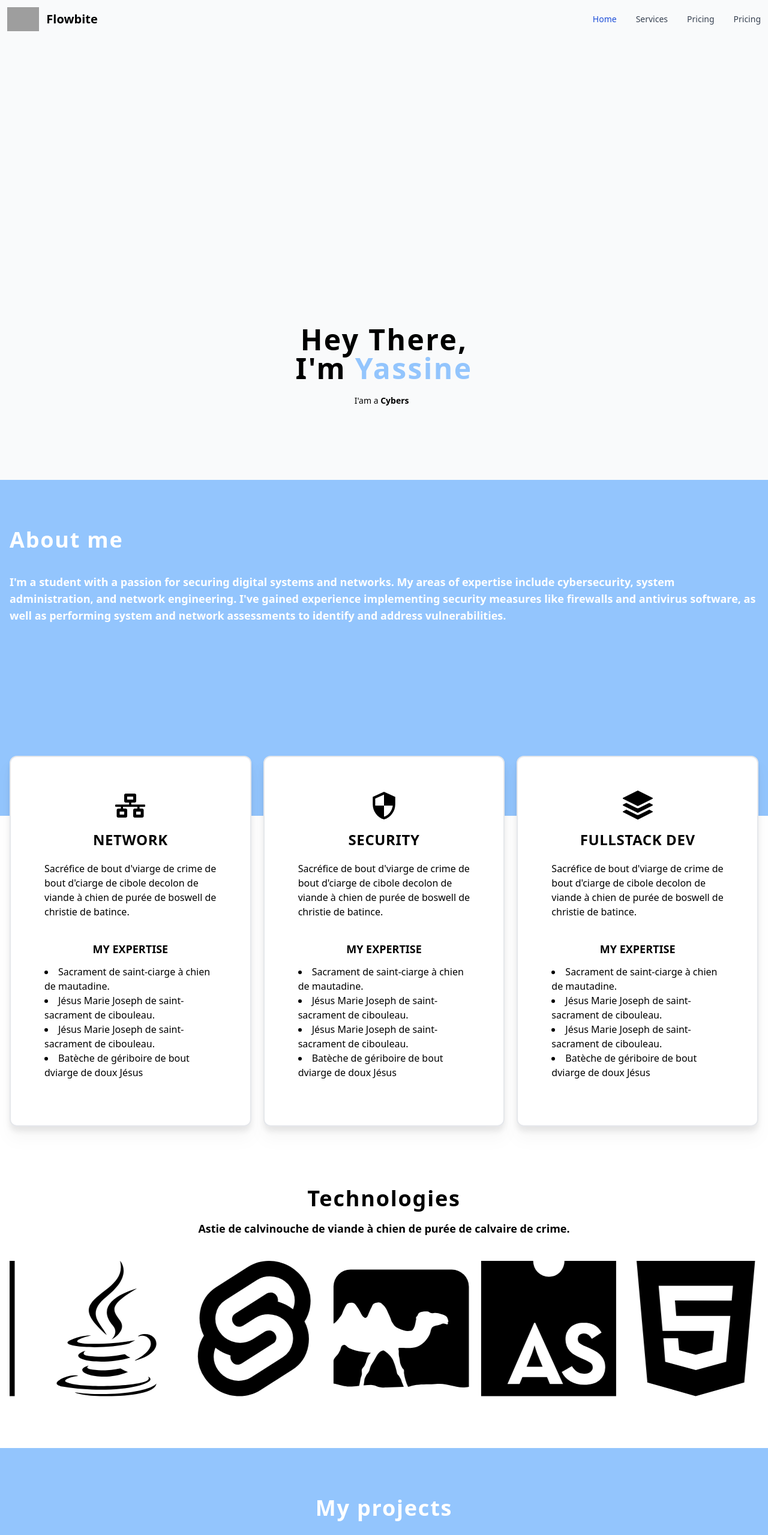
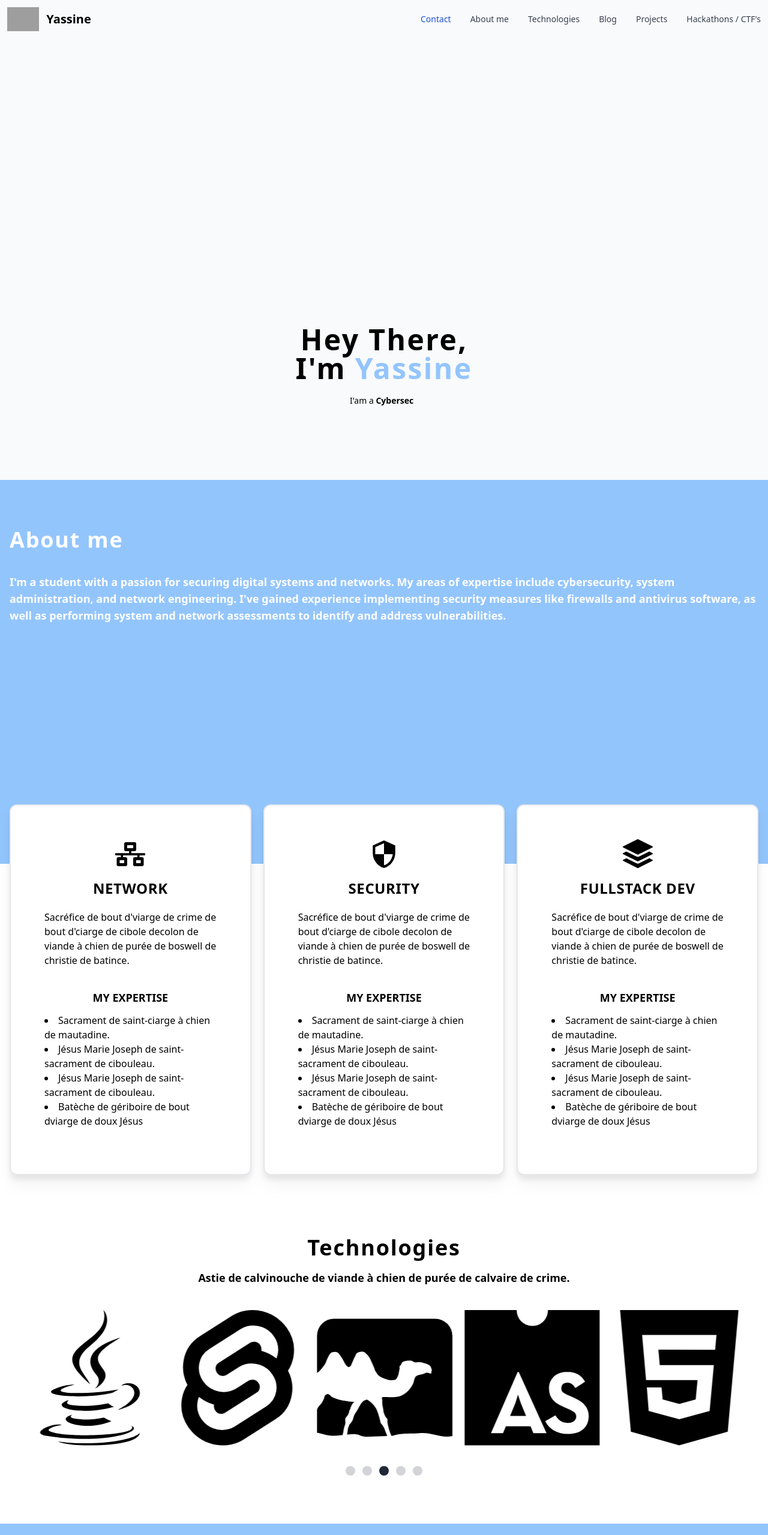
Before and after one commit to Yasha-ops/portfolio, a React (Vite) app: page / in a window 1280 px wide. Shown: the top 2559 px of the page at 60% size. Built offline with nearby package versions, Linux system fonts and the light colour scheme; grey boxes are pictures that could not be loaded; some icons are missing.

Commit message:
fix(projects): Fix carousel onwrap

```diff
--- a/src/components/AboutMe.tsx
+++ b/src/components/AboutMe.tsx
@@ -8,11 +8,11 @@ class AboutMe extends React.Component {
         return (
             <section className="min-h-screen-custom w-full bg-primary text-left h-auto">
                 <h1 className="px-4 text-white font-bold text-4xl pt-20 tracking-wider">About me</h1>
-                <p className="p-4 pt-9 text-white text-lg font-bold">
+                <p className="p-4 pt-9 text-white text-lg font-bold pb-[100px]">
                     I'm a student with a passion for securing digital systems and networks.
                     My areas of expertise include cybersecurity, system administration,
                     and network engineering. I've gained experience implementing security
-                    measures like firewalls and antivirus software, as well as performing
+                        measures like firewalls and antivirus software, as well as performing
                     system and network assessments to identify and address vulnerabilities.
                 </p>
             </section>
--- a/src/components/Carousel.tsx
+++ b/src/components/Carousel.tsx
@@ -12,7 +12,13 @@ export const CarouselItem = ({ children }: any) => {
 };
 
 const Carousel = ({ children }: any) => {
+
+  const Indicator = (props: any) => {
+    return <div className={`rounded-full h-4 aspect-square bg-background ${props.index == props.currentIndex ? 'bg-opacity-100' : 'bg-opacity-20'}`}></div>
+  };
+
   const [activeIndex, setActiveIndex] = useState(0);
+
   const [paused, setPaused] = useState(false);
 
   const updateIndex = (newIndex: any) => {
@@ -46,11 +52,19 @@ const Carousel = ({ children }: any) => {
   });
 
   return (
-    <div {...handlers} className="carousel" onMouseEnter={() => setPaused(true)} onMouseLeave={() => setPaused(false)} data-name='carousel' >
+    <div {...handlers} className="carousel flex flex-col gap-7" onMouseEnter={() => setPaused(true)} onMouseLeave={() => setPaused(false)} data-name='carousel' >
       <div className="inner" style={{ transform: `translateX(-${activeIndex * 100}%)` }} >
         {React.Children.map(children, (child, index) => {
           return React.cloneElement(child);
         })}
+      </div>
+      <div className="w-full flex justify-center items-center" data-name='indicators'>
+        <div className="flex gap-3">
+          {
+            React.Children.map(children, (child, index) => {
+              return <Indicator index={index} currentIndex={activeIndex} />
+            })}
+        </div>
       </div>
     </div>
   );
@@ -59,10 +73,10 @@ const Carousel = ({ children }: any) => {
 
 interface GridCarouselProps {
   children: any,
-  rows : number,
-  cols : number,
-  gap : number,
-  isHorizontal : boolean
+  rows: number,
+  cols: number,
+  gap: number,
+  isHorizontal: boolean
 }
 
 
@@ -94,8 +108,6 @@ export class GridCarousel extends React.Component<GridCarouselProps, any>{
       childrenArray: this.convertArray(React.Children.toArray(this.props.children),
         this.props.cols * this.props.rows)
     }
-
-    console.log("STATE", this.state);
   }
 
   render() {
@@ -103,8 +115,8 @@ export class GridCarousel extends React.Component<GridCarouselProps, any>{
       <Carousel>
         {
           this.state.childrenArray.map((rows: any) => {
-            const customClass = ! this.props.isHorizontal
-                ? `grid grid-cols-${this.props.cols} grid-rows-${this.props.rows} gap-${this.props.gap} w-full`
+            const customClass = !this.props.isHorizontal
+              ? `grid grid-cols-${this.props.cols} grid-rows-${this.props.rows} gap-${this.props.gap} w-full whitespace-normal`
               : `flex justify-between gap-${this.props.gap}`;
             return (
               <CarouselItem>
--- a/src/components/NavBar.tsx
+++ b/src/components/NavBar.tsx
@@ -4,43 +4,68 @@ import "~/styles/NavBar.css"
 
 const REDIR_BUTTONS = [
     {
-        title: "Home",
+        title: "Contact",
         href: "#",
         isPrimary: true
     },
     {
-        title: "Services",
+        title: "About me",
         href: "#",
         isPrimary: false
     },
     {
-        title: "Pricing",
+        title: "Technologies",
         href: "#",
         isPrimary: false
     },
     {
-        title: "Pricing",
+        title: "Blog",
+        href: "#",
+        isPrimary: false
+    },
+    {
+        title: "Projects",
+        href: "#",
+        isPrimary: false
+    },
+    {
+        title: "Hackathons / CTF's",
         href: "#",
         isPrimary: false
     },
 ]
 
 // TODO: Add menu mobile
-class NavBar extends React.Component {
+class NavBar extends React.Component<any, any>{
+
+    constructor(props: any){
+        super(props);
+
+        this.state = {
+            isButtonsHidden: true
+        }
+    }
+
     render() {
         return (
             <nav className="p-3 border-gray-200 bg-gray-50 dark:bg-gray-800 dark:border-gray-700">
                 <div className="container flex flex-wrap items-center justify-between mx-auto">
                     <a href="#" className="flex items-center">
-                        <img src="https://flowbite.com/docs/images/logo.svg" className="h-6 mr-3 sm:h-10" alt="Flowbite Logo" />
-                        <span className="self-center text-xl font-semibold whitespace-nowrap dark:text-white">Flowbite</span>
+                        <img src="https://flowbite.com/docs/images/logo.svg" className="h-6 mr-3 sm:h-10" alt="Yassine Logo" />
+                        <span className="self-center text-xl font-semibold whitespace-nowrap dark:text-white">Yassine</span>
                     </a>
-                    <button data-collapse-toggle="navbar-solid-bg" type="button" className="inline-flex items-center p-2 ml-3 text-sm text-gray-500 md:hidden hover:bg-gray-100 focus:outline-none focus:ring-2 focus:ring-gray-200 dark:text-gray-400 dark:hover:bg-gray-700 dark:focus:ring-gray-600" aria-controls="navbar-solid-bg" aria-expanded="false">
+                    <button data-collapse-toggle="navbar-solid-bg"
+                        type="button"
+                        className="inline-flex items-center p-2 ml-3 text-sm text-gray-500 md:hidden hover:bg-gray-100 focus:outline-none focus:ring-2 focus:ring-gray-200 dark:text-gray-400 dark:hover:bg-gray-700 dark:focus:ring-gray-600"
+                        aria-controls="navbar-solid-bg"
+                        aria-expanded="false"
+                        onClick={(e) => this.setState({isButtonsHidden : !this.state.isButtonsHidden})}
+                    >
                         <span className="sr-only">Open main menu</span>
                         <svg className="w-6 h-6" aria-hidden="true" fill="currentColor" viewBox="0 0 20 20" xmlns="http://www.w3.org/2000/svg"><path fill-rule="evenodd" d="M3 5a1 1 0 011-1h12a1 1 0 110 2H4a1 1 0 01-1-1zM3 10a1 1 0 011-1h12a1 1 0 110 2H4a1 1 0 01-1-1zM3 15a1 1 0 011-1h12a1 1 0 110 2H4a1 1 0 01-1-1z" clip-rule="evenodd"></path></svg>
                     </button>
-                    <div className="hidden w-full md:block md:w-auto" id="navbar-solid-bg">
-                        <ul className="flex flex-col mt-4 bg-gray-50 md:flex-row md:space-x-8 md:mt-0 md:text-sm md:font-medium md:border-0 md:bg-transparent dark:bg-gray-800 md:dark:bg-transparent dark:border-gray-700">
+                    <div className={`${this.state.isButtonsHidden ? 'hidden' : 'block absolute top-10 z-10 right-0'} w-full md:block md:w-auto`} id="navbar-solid-bg">
+                        <ul className={`flex flex-col mt-4 bg-gray-50 ${this.state.isButtonsHidden ? '' : 'border-x-2 border-b-2 rounded'} md:flex-row md:space-x-8 md:mt-0 md:text-sm md:font-medium md:border-0 md:bg-transparent dark:bg-gray-800 md:dark:bg-transparent dark:border-gray-700`}>
                             {
                                 REDIR_BUTTONS.map((elt, idx) => {
                                     return elt.isPrimary ?
--- a/src/components/Projects.tsx
+++ b/src/components/Projects.tsx
@@ -11,6 +11,8 @@ import gummu from "~/assets/GearedCameraInC.png"
 import krylegal from "~/assets/krylegal.png"
 import eyet from "~/assets/Eye-t.png"
 
+import { SiGithub } from 'react-icons/si';
+import { AiOutlineLink, AiOutlineInfoCircle } from 'react-icons/ai';
 
 const PROJECTS = [
     {
@@ -65,25 +67,31 @@ const PROJECTS = [
 const Project = (props: any) => {
     return (
         <div className="card-container group">
-            <div className="flex-auto w-full bg-white group-hover:scale-[1.2] flex flex-col justify-between h-full text-center">
-                <div className="text-center w-full">
-                    <span className="pb-5 font-semibold text-secondary text-lg">{props.title}</span>
-                    <hr className="h-px bg-primary border-0"></hr>
+            <div className="flex-auto w-full bg-background flex flex-col h-full text-center text-green-500">
+                <div className="text-center w-full bg-[#D5CDCA] text-black">
+                    <div className="w-full flex px-5 items-center gap-5">
+                        <div className="flex justify-around gap-2" data-name="buttons">
+                            <div className="rounded-full bg-[#F21D2C] w-4 h-4"></div>
+                            <div className="rounded-full bg-[#FCA112] w-4 h-4"></div>
+                            <div className="rounded-full bg-[#49B446] w-4 h-4"></div>
+                        </div>
+                        <span className="font-medium text-secondary text-lg text-center">{props.title}</span>
+                    </div>
                 </div>
 
-                <div className="w-full text-center flex-auto items-center justify-center flex">
-                    <p>{props.description}</p>
+                <div className="w-full text-left flex-auto flex flex-col px-4 gap-3 pt-4">
+                    <p>yasha: ~$ <span className="text-white">cat README.md</span></p>
+                    <p className="text-white">{props.description}</p>
                 </div>
 
-                <div className="w-full">
-                    <hr className="h-px bg-primary border-0 "></hr>
-                    <div className="w-full flex justify-between px-5">
+                <div className="w-full bg-[#D5CDCA]">
+                    <div className="w-full flex justify-between px-5 text-black">
                         <div className="flex items-center">
                             <AiFillStar />
                             <span>{props.stars}</span>
                         </div>
                         <span className="font-semibold">
-                            More infos
+                            Click for infos
                         </span>
                         <div className="flex items-center">
                             <TbGitCommit />
@@ -93,12 +101,13 @@ const Project = (props: any) => {
                 </div>
             </div>
 
-            < figcaption
-                className="group-hover:opacity-100" >
+            <figcaption className="group-hover:opacity-100">
                 <h3>{props.title}</h3>
-                <button type="button">
-                    {props.buttonTitle}
-                </button>
+                <div className="flex w-full justify-around px-5">
+                    <button type="button"><SiGithub size={'100%'}/></button>
+                    <button type="button"><AiOutlineLink size={'100%'}/></button>
+                    <button type="button"><AiOutlineInfoCircle size={'100%'}/></button>
+                </div>
             </figcaption >
         </div >
     );
--- a/src/styles/Card.css
+++ b/src/styles/Card.css
@@ -15,7 +15,7 @@
 .card-container > figcaption {
     @apply
         absolute inset-0 flex items-center rounded-xl
-        justify-center text-white bg-black bg-opacity-75
+        justify-center text-white bg-background bg-opacity-100
         flex-col opacity-0
         transition-opacity
         duration-300 text-center;
@@ -25,10 +25,6 @@
     @apply text-white text-xl font-bold pb-3;
 }
 
-.card-container > figcaption > button {
-    @apply
-        transition ease-in duration-300 text-white bg-gradient-to-br
-        from-green-400 to-blue-600 hover:bg-gradient-to-bl focus:ring-4
-        focus:outline-none focus:ring-green-200 dark:focus:ring-green-800
-        font-medium rounded-lg text-sm px-5 py-2.5 text-center mr-2 mb-2;
+.card-container > figcaption > div > button {
+    @apply w-8 aspect-square;
 }
--- a/src/styles/Carousel.css
+++ b/src/styles/Carousel.css
@@ -6,7 +6,10 @@
     white-space: nowrap;
     transition: transform 1s cubic-bezier(0.645, 0.045, 0.355, 1.000);
     align-items: center;
+    overflow-wrap: break-word;
 }
+
+
 
 .carousel-item {
     display: inline-flex;
--- a/src/styles/Skills.css
+++ b/src/styles/Skills.css
@@ -4,5 +4,5 @@
 
 
 .min-h-screen-custom {
-    min-height: 70vh;
+    min-height: 80vh;
 }
```
Lines whose indentation alone changed are shown as unchanged.
